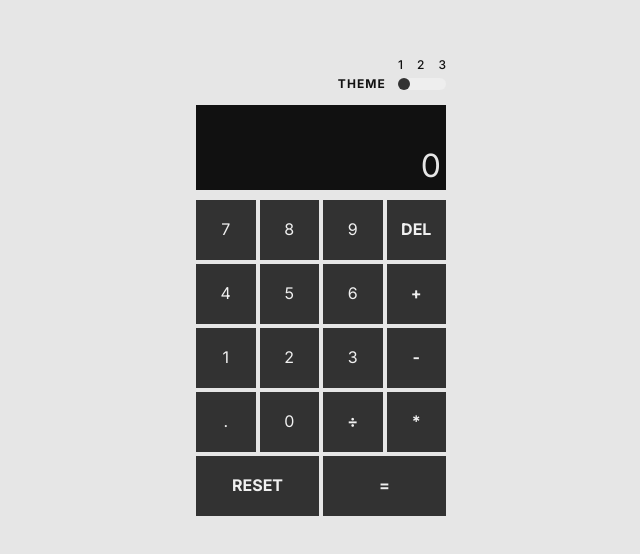
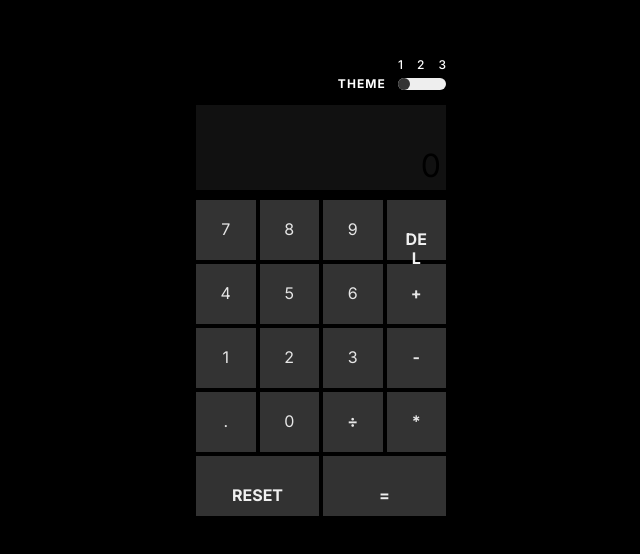
Before and after one commit to asbhogal/React-Calculator, a React (Vite) app: page / in a window 1280 px wide. Shown: the part 114-668 px from the top of the page, without its empty margins (319-959 px from the left). Built offline with nearby package versions, Linux system fonts and the light colour scheme.

Commit message:
configured theme toggle

```diff
--- a/chakra.config.js
+++ b/chakra.config.js
@@ -51,7 +51,8 @@ const theme = extendTheme({
           color: "#f0f0f0",
         },
         "theme-2": {
-          bg: "red",
+          bg: "#333",
+          color: "#e6e6e6",
         },
         "theme-3": {
           bg: "#331b4d",
--- a/src/components/Calculator.jsx
+++ b/src/components/Calculator.jsx
@@ -1,10 +1,10 @@
-import { Button, Flex, SimpleGrid } from "@chakra-ui/react";
+import { Button, Flex, SimpleGrid, useStyleConfig } from "@chakra-ui/react";
 import {
   FlexWithVariant,
   BoxWithVariant,
   TextWithVariant,
 } from "./customComponents";
-import { useEffect, useReducer, useRef } from "react";
+import { useEffect, useReducer, useRef, useState } from "react";
 import { ACTIONS } from "../constants/Actions";
 import DigitButton from "./DigitButton";
 import OperationButton from "./OperationButton";
@@ -75,10 +75,22 @@ function Calculator() {
 
   const transformOrigin = scale === 1 ? "right" : "left";
 
+  const [activeStep, setActiveStep] = useState(1);
+
+  /*   const handleStepChange = (step) => {
+    setActiveStep(step);
+  }; */
+
+  /*   const boxStyles = useStyleConfig("Box", { variant: `theme-${activeStep}` });
+   */ const buttonStyles = useStyleConfig("Button", {
+    variant: `theme-${activeStep}`,
+  });
+  const textStyles = useStyleConfig("Text", { variant: `theme-${activeStep}` });
+
   return (
-    <BoxWithVariant variant="theme-2">
+    <BoxWithVariant variant={`theme-${activeStep}`}>
       <FlexWithVariant
-        variant="theme-2"
+        variant={`theme-${activeStep}`}
         display="flex"
         flexDirection="column"
         justifyContent="center"
@@ -88,9 +100,9 @@ function Calculator() {
         w="max-content"
         h="100vh"
       >
-        <ThemeToggle />
+        <ThemeToggle activeStep={activeStep} setActiveStep={setActiveStep} />
         <FlexWithVariant
-          variant="theme-2"
+          variant={`theme-${activeStep}`}
           display="flex"
           flexDirection="column"
           justifyContent="center"
@@ -108,15 +120,16 @@ function Calculator() {
             w="100%"
           >
             <TextWithVariant
-              variant="theme-2"
+              variant={`theme-${activeStep}`}
               position="relative"
               right="2%"
               fontSize={18}
+              __css={textStyles}
             >
               {formatOperand(previousOperand)} {operation}
             </TextWithVariant>
             <TextWithVariant
-              variant="theme-2"
+              variant={`theme-${activeStep}`}
               scale={scale}
               textAlign="right"
               position="relative"
@@ -127,45 +140,65 @@ function Calculator() {
               ref={currentOperandRef}
               transform={`scale(${scale})`}
               transformOrigin={transformOrigin}
+              __css={textStyles}
             >
               {formatOperand(currentOperand)}
             </TextWithVariant>
           </Flex>
           <SimpleGrid columns={4} spacing={1} w="250px">
-            <DigitButton digit="7" dispatch={dispatch} />
-            <DigitButton digit="8" dispatch={dispatch} />
-            <DigitButton digit="9" dispatch={dispatch} />
+            <DigitButton digit="7" dispatch={dispatch} __css={buttonStyles} />
+            <DigitButton digit="8" dispatch={dispatch} __css={buttonStyles} />
+            <DigitButton digit="9" dispatch={dispatch} __css={buttonStyles} />
             <Button
-              variant="theme-1"
+              variant={`theme-${activeStep}`}
               onClick={() => dispatch({ type: ACTIONS.DELETE_DIGIT })}
+              __css={buttonStyles}
             >
               DEL
             </Button>
-            <DigitButton digit="4" dispatch={dispatch} />
-            <DigitButton digit="5" dispatch={dispatch} />
-            <DigitButton digit="6" dispatch={dispatch} />
-            <OperationButton operation="+" dispatch={dispatch} />
-            <DigitButton digit="1" dispatch={dispatch} />
-            <DigitButton digit="2" dispatch={dispatch} />
-            <DigitButton digit="3" dispatch={dispatch} />
-            <OperationButton operation="-" dispatch={dispatch} />
-            <DigitButton digit="." dispatch={dispatch} />
-            <DigitButton digit="0" dispatch={dispatch} />
-            <OperationButton operation="÷" dispatch={dispatch} />
-            <OperationButton operation="*" dispatch={dispatch} />
+            <DigitButton digit="4" dispatch={dispatch} __css={buttonStyles} />
+            <DigitButton digit="5" dispatch={dispatch} __css={buttonStyles} />
+            <DigitButton digit="6" dispatch={dispatch} __css={buttonStyles} />
+            <OperationButton
+              operation="+"
+              dispatch={dispatch}
+              __css={buttonStyles}
+            />
+            <DigitButton digit="1" dispatch={dispatch} __css={buttonStyles} />
+            <DigitButton digit="2" dispatch={dispatch} __css={buttonStyles} />
+            <DigitButton digit="3" dispatch={dispatch} __css={buttonStyles} />
+            <OperationButton
+              operation="-"
+              dispatch={dispatch}
+              __css={buttonStyles}
+            />
+            <DigitButton digit="." dispatch={dispatch} __css={buttonStyles} />
+            <DigitButton digit="0" dispatch={dispatch} __css={buttonStyles} />
+            <OperationButton
+              operation="÷"
+              dispatch={dispatch}
+              __css={buttonStyles}
+            />
+            <OperationButton
+              operation="*"
+              dispatch={dispatch}
+              __css={buttonStyles}
+            />
             <Button
-              variant="theme-1"
+              variant={`theme-${activeStep}`}
               gridColumnStart={1}
               gridColumnEnd={3}
               onClick={() => dispatch({ type: ACTIONS.CLEAR })}
+              __css={buttonStyles}
             >
               RESET
             </Button>
             <Button
-              variant="theme-1"
+              variant={`theme-${activeStep}`}
               onClick={() => dispatch({ type: ACTIONS.EVALUATE })}
               gridColumnStart={3}
               gridColumnEnd={5}
+              __css={buttonStyles}
             >
               =
             </Button>
--- a/src/components/DigitButton.jsx
+++ b/src/components/DigitButton.jsx
@@ -10,7 +10,7 @@ export default function DigitButton({ dispatch, digit }) {
   return (
     <Button
       fontWeight={400}
-      variant="theme-1"
+      variant="theme-2"
       onClick={() => dispatch({ type: ACTIONS.ADD_DIGIT, payload: { digit } })}
     >
       {digit}
--- a/src/components/OperationButton.jsx
+++ b/src/components/OperationButton.jsx
@@ -10,7 +10,7 @@ OperationButton.propTypes = {
 export default function OperationButton({ dispatch, operation }) {
   return (
     <Button
-      variant="theme-1"
+      variant="theme-2"
       height="40px"
       onClick={() =>
         dispatch({ type: ACTIONS.CHOOSE_OPERATION, payload: { operation } })
--- a/src/components/ThemeToggle.jsx
+++ b/src/components/ThemeToggle.jsx
@@ -1,10 +1,12 @@
 import { Box, Flex, Text } from "@chakra-ui/react";
-import { useState } from "react";
-import { FlexWithVariant } from "./customComponents";
+import PropTypes from "prop-types";
 
-export default function ThemeToggle() {
-  const [activeStep, setActiveStep] = useState(1);
+ThemeToggle.propTypes = {
+  activeStep: PropTypes.number.isRequired,
+  setActiveStep: PropTypes.func.isRequired,
+};
 
+export default function ThemeToggle({ activeStep, setActiveStep }) {
   const handleStepChange = (step) => {
     setActiveStep(step);
   };
@@ -34,6 +36,7 @@ export default function ThemeToggle() {
     }px)`,
     transition: "transform 0.3s",
   };
+
   return (
     <Flex alignItems="flex-end" gap={3}>
       <Text fontSize={12} fontWeight={700} letterSpacing={1.1} lineHeight={1}>
@@ -51,7 +54,55 @@ export default function ThemeToggle() {
             3
           </Text>
         </Flex>
-        <FlexWithVariant variant="theme-1" style={switchStyles}>
+
+        <Flex style={switchStyles}>
+          <Box
+            variant={`theme-${activeStep}`}
+            style={{
+              ...stepStyles,
+              ...(activeStep === 1 && activeStepStyles),
+            }}
+            onClick={() => {
+              handleStepChange(1);
+            }}
+          />
+          <Box
+            variant={`theme-${activeStep}`}
+            style={{
+              ...stepStyles,
+              ...(activeStep === 2 && activeStepStyles),
+            }}
+            onClick={() => {
+              handleStepChange(2);
+            }}
+          />
+          <Box
+            variant={`theme-${activeStep}`}
+            style={{
+              ...stepStyles,
+              ...(activeStep === 3 && activeStepStyles),
+            }}
+            onClick={() => {
+              handleStepChange(3);
+            }}
+          />
+        </Flex>
+
+        {/* <FlexWithVariant variant={`theme-${activeStep}`} style={switchStyles}>
+          {variants.map((variant, index) => (
+            <Box
+              variant={variants[activeStep - 1]}
+              key={index}
+              onClick={() => handleStepChange(index + 1)}
+              style={{
+                ...stepStyles,
+                ...(activeStep === index + 1 && activeStepStyles),
+              }}
+            ></Box>
+          ))}
+        </FlexWithVariant> */}
+
+        {/* <FlexWithVariant variant="theme-1" style={switchStyles}>
           <Box
             onClick={() => handleStepChange(1)}
             style={{
@@ -73,7 +124,7 @@ export default function ThemeToggle() {
               ...(activeStep === 3 && activeStepStyles),
             }}
           ></Box>
-        </FlexWithVariant>
+        </FlexWithVariant> */}
       </Flex>
     </Flex>
   );
```
